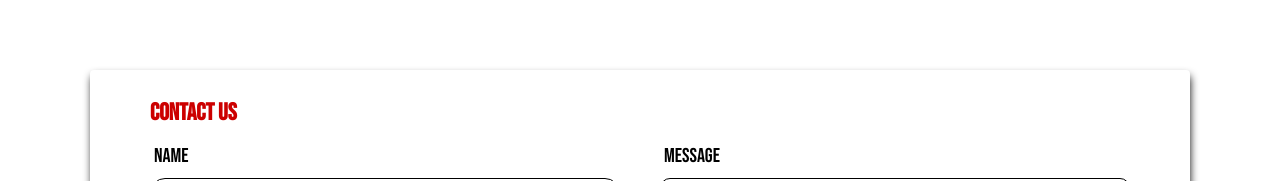
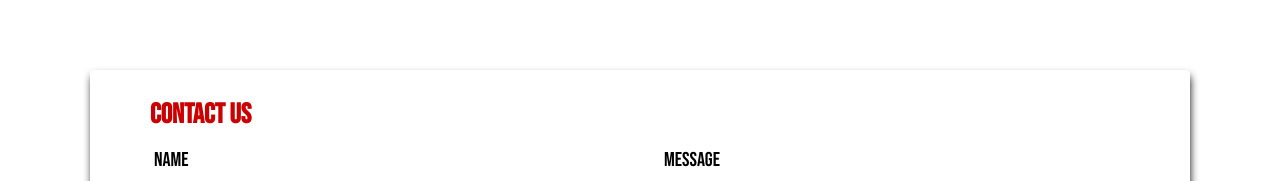
Before and after one commit to BilalHassen/StiffJab-app, a React (Create React App) app: page /contact-page in a window 1280 px wide. Shown: the part 406-587 px from the top of the page. Built offline with nearby package versions, Linux system fonts and the light colour scheme.

Commit message:
fix header size on contact form

```diff
--- a/package.json
+++ b/package.json
@@ -11,7 +11,7 @@
     "axios": "^1.6.2",
     "react": "^18.2.0",
     "react-dom": "^18.2.0",
-    "react-router-dom": "^6.20.1",
+    "react-router-dom": "^6.21.0",
     "react-scripts": "5.0.1",
     "react-scroll": "^1.9.0",
     "sass": "^1.69.5",
--- a/src/components/AboutComponent/About.js
+++ b/src/components/AboutComponent/About.js
@@ -4,7 +4,7 @@ import AboutMeImg from "../../assets/images/aboutMeImage.jpeg";
 function About() {
   return (
     <>
-      <section className="about">
+      <section className="about" id="about">
         <div className="about__header-container">
           <h1 className="about__header">About Me</h1>
         </div>
--- a/src/components/ContactForm/ContactForm.scss
+++ b/src/components/ContactForm/ContactForm.scss
@@ -41,6 +41,7 @@
     @include desktop {
       padding-left: 6rem;
       padding-top: 2.8rem;
+      font-size: 2.8rem;
     }
   }
 
--- a/src/components/Header/Header.js
+++ b/src/components/Header/Header.js
@@ -4,6 +4,7 @@ import { FontAwesomeIcon } from "@fortawesome/react-fontawesome";
 import { faBars, faTimes } from "@fortawesome/free-solid-svg-icons";
 import { useState, useRef } from "react";
 import { Link } from "react-scroll";
+
 function Header() {
   const menuRef = useRef();
   // state to track if the menu is open or not
@@ -39,7 +40,7 @@ function Header() {
           <div className="nav__links-container" ref={menuRef}>
             <ul className="nav__list">
               <Link to="about" smooth={true} duration={1500}>
-                <li className="nav__list-item">ABOUT</li>
+                <li className="nav__list-item"> ABOUT</li>
               </Link>
               <NavLink to={"/contact-page"}>
                 <li className="nav__list-item">CONTACT</li>
```
Also changed, not shown: 1 other file (tests, documents, lock files or other folders).
